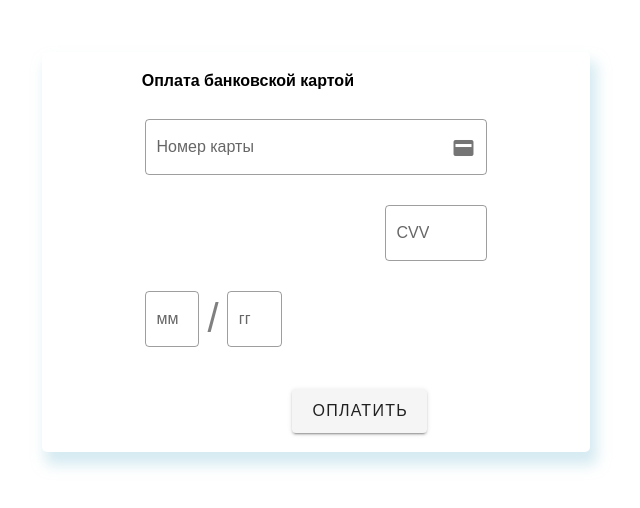
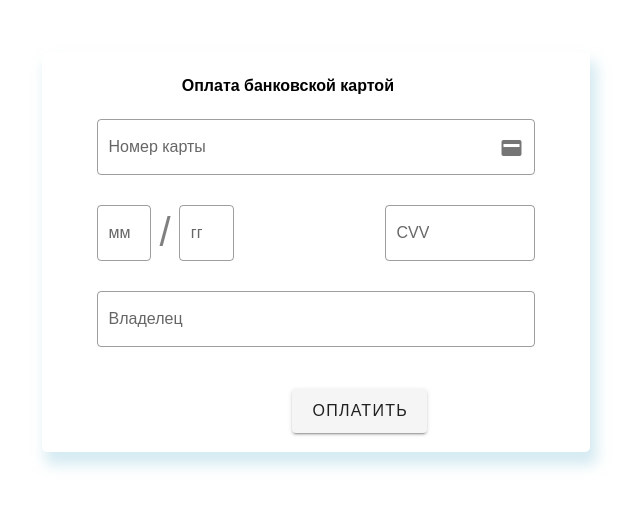
Before and after one commit to feelthemoon/book-store, a Vue app: page / in a window 1280 px wide. Shown: the part 108-616 px from the top of the page, without its empty margins (324-964 px from the left). Built offline with nearby package versions, Linux system fonts and the light colour scheme; no server answers; a web font is replaced by a local one; what v-mask would draw is missing.

Commit message:
feat: payment

```diff
--- a/src/views/Payment.vue
+++ b/src/views/Payment.vue
@@ -30,6 +30,12 @@
                     type="text"
                     outlined
                     label="CVV"
+                ></v-text-field>
+                <v-text-field
+                    class="userName"
+                    type="text"
+                    outlined
+                    label="Владелец"
                 ></v-text-field>
             </div>
             <div class="btn">
@@ -85,22 +91,23 @@ export default {
     grid-area: name;
     font-size: 20pt;
     font-weight: bold;
-    margin-top: 10px;
-    margin-left: 100px;
+    margin-top: 15px;
+    margin-left: 140px;
 }
 .card {
     grid-area: card;
     display: grid;
 
-    grid-template-columns: 1fr 10% 5% 10% 1fr 1fr 1fr;
+    grid-template-columns: 10% 10% 5% 10% 1fr 1fr 10%;
     grid-template-rows: 1fr 1fr 1fr 1fr 1fr 1fr 1fr;
     gap: 0px 0px;
     grid-template-areas:
         ". . . . . . ."
         ". number number number number number ."
         ". . . . . . ."
-        ". . . . . cvv ."
-        ". month text year . . ."
+        ". month text year . cvv ."
+        ". . . . . . ."
+        ". userName userName userName userName userName ."
         ". . . . . . ."
         ". . . . . . .";
 }
@@ -121,4 +128,7 @@ export default {
     margin-top: 70px;
     margin-left: 250px;
 }
+.userName {
+    grid-area: userName;
+}
 </style>
```
